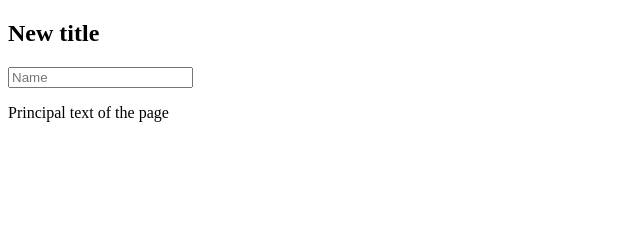
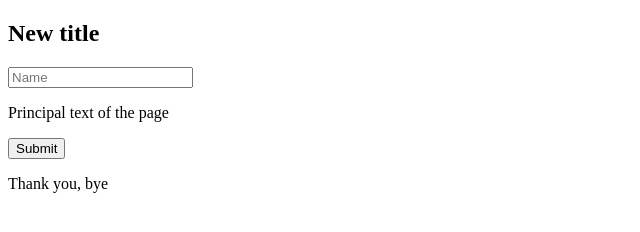
Before and after one commit to yofreee/UltimatePage, a plain HTML site: page index.html in a window 1280 px wide. Shown: the whole page, without its empty margins (0-640 px from the left). Drawn offline with Linux system fonts and the light colour scheme.

Commit message:
Add new button and p

```diff
--- a/index.html
+++ b/index.html
@@ -10,5 +10,7 @@
         </section>
         <input type="text" placeholder="Name">
         <p>Principal text of the page</p>
+        <input type="button" value="Submit">
+        <p>Thank you, bye</p>
     </body>
 </html>
```
